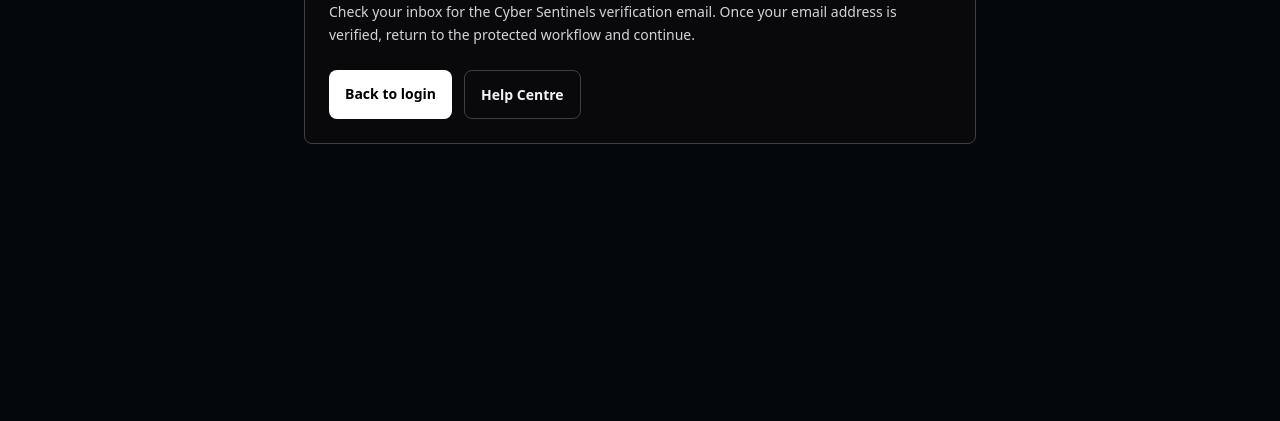
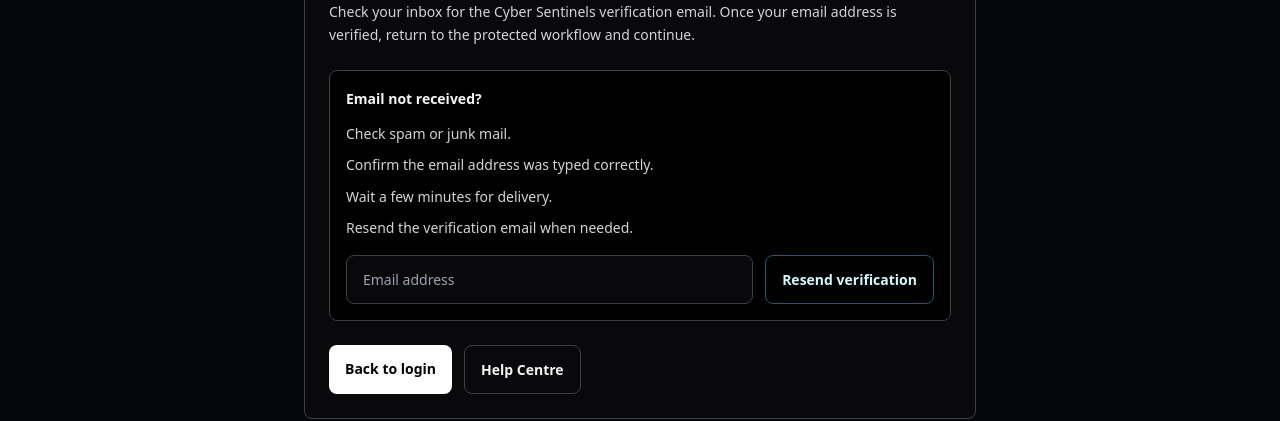
Before and after one commit to emeaexecutive/Cyber-Sentinels-V2, a Next.js app: page /verify-email in a window 1280 px wide. Shown: the part 271-692 px from the top of the page. Built offline with nearby package versions, Linux system fonts and the light colour scheme; no server answers.

Commit message:
Audit account creation and email verification flow

```diff
--- a/app/login/page.tsx
+++ b/app/login/page.tsx
@@ -83,6 +83,7 @@ export default function LoginPage() {
   const router = useRouter();
   const [email, setEmail] = useState("");
   const [password, setPassword] = useState("");
+  const [confirmPassword, setConfirmPassword] = useState("");
   const [message, setMessage] = useState("");
   const [turnstileToken, setTurnstileToken] = useState("");
   const [nextPath, setNextPath] = useState("/passport");
@@ -217,6 +218,11 @@ export default function LoginPage() {
       return;
     }
 
+    if (password !== confirmPassword) {
+      setMessage("Passwords do not match.");
+      return;
+    }
+
     if (!allowAuthAttempt("create-account")) return;
 
     setMessage("");
@@ -247,9 +253,7 @@ export default function LoginPage() {
         return;
       }
 
-      setMessage(
-        "Account created. Please verify your email before continuing."
-      );
+      setMessage("Check your email to verify your account before continuing.");
     } catch (error) {
       console.error("Supabase account creation failed.", error);
       setMessage(error instanceof Error ? error.message : "Could not create account.");
@@ -397,6 +401,15 @@ export default function LoginPage() {
               className="rounded-xl border border-zinc-800 bg-zinc-950 p-4 text-white"
             />
 
+            <input
+              value={confirmPassword}
+              onChange={(event) => setConfirmPassword(event.target.value)}
+              type="password"
+              placeholder="Confirm password"
+              autoComplete="new-password"
+              className="rounded-xl border border-zinc-800 bg-zinc-950 p-4 text-white"
+            />
+
             {turnstileSiteKey ? (
               <div className="rounded-xl border border-zinc-800 bg-zinc-950 p-3">
                 <Script src="https://challenges.cloudflare.com/turnstile/v0/api.js" async defer />
--- a/app/verify-email/page.tsx
+++ b/app/verify-email/page.tsx
@@ -1,6 +1,63 @@
+"use client";
+
 import Link from "next/link";
+import { useEffect, useState } from "react";
+import { createClient } from "@/lib/supabase/client";
+
+function getSafeRedirect(path: string | null) {
+  if (!path || !path.startsWith("/") || path.startsWith("//")) {
+    return "/passport";
+  }
+
+  return path;
+}
 
 export default function VerifyEmailPage() {
+  const [email, setEmail] = useState("");
+  const [nextPath, setNextPath] = useState("/passport");
+  const [message, setMessage] = useState("");
+  const [loading, setLoading] = useState(false);
+
+  useEffect(() => {
+    const searchParams = new URLSearchParams(window.location.search);
+    setNextPath(getSafeRedirect(searchParams.get("next")));
+  }, []);
+
+  async function resendVerificationEmail() {
+    const trimmedEmail = email.trim();
+
+    if (!trimmedEmail) {
+      setMessage("Enter the email address you used to create your account.");
+      return;
+    }
+
+    setLoading(true);
+    setMessage("");
+
+    try {
+      const supabase = createClient();
+      const { error } = await supabase.auth.resend({
+        type: "signup",
+        email: trimmedEmail,
+        options: {
+          emailRedirectTo: `${window.location.origin}/auth/callback?next=${encodeURIComponent(nextPath)}`,
+        },
+      });
+
+      if (error) {
+        setMessage(error.message || "Could not resend the verification email.");
+        return;
+      }
+
+      setMessage("Verification email resent. Check your inbox and spam or junk folder.");
+    } catch (error) {
+      console.error("Supabase verification resend failed.", error);
+      setMessage(error instanceof Error ? error.message : "Could not resend the verification email.");
+    } finally {
+      setLoading(false);
+    }
+  }
+
   return (
     <main className="min-h-screen bg-[#04070c] px-6 py-12 text-white md:px-8">
       <section className="mx-auto max-w-2xl rounded-lg border border-zinc-800 bg-zinc-950 p-6">
@@ -9,6 +66,36 @@ export default function VerifyEmailPage() {
         <p className="mt-4 text-sm leading-7 text-zinc-400">
           Check your inbox for the Cyber Sentinels verification email. Once your email address is verified, return to the protected workflow and continue.
         </p>
+
+        <div className="mt-6 rounded-lg border border-zinc-800 bg-black p-4">
+          <h2 className="text-sm font-semibold text-zinc-100">Email not received?</h2>
+          <ul className="mt-3 grid gap-2 text-sm leading-6 text-zinc-400">
+            <li>Check spam or junk mail.</li>
+            <li>Confirm the email address was typed correctly.</li>
+            <li>Wait a few minutes for delivery.</li>
+            <li>Resend the verification email when needed.</li>
+          </ul>
+          <div className="mt-4 grid gap-3 sm:grid-cols-[1fr_auto]">
+            <input
+              value={email}
+              onChange={(event) => setEmail(event.target.value)}
+              type="email"
+              placeholder="Email address"
+              autoComplete="email"
+              className="rounded-lg border border-zinc-800 bg-zinc-950 px-4 py-3 text-sm text-white"
+            />
+            <button
+              onClick={resendVerificationEmail}
+              disabled={loading}
+              type="button"
+              className="rounded-lg border border-cyan-800 px-4 py-3 text-sm font-semibold text-cyan-100 hover:border-cyan-500 disabled:opacity-50"
+            >
+              {loading ? "Sending..." : "Resend verification"}
+            </button>
+          </div>
+          {message ? <p className="mt-3 text-sm text-zinc-300">{message}</p> : null}
+        </div>
+
         <div className="mt-6 flex flex-wrap gap-3">
           <Link href="/login" className="rounded-lg bg-white px-4 py-3 text-sm font-semibold text-black hover:bg-cyan-100">
             Back to login
--- a/lib/runtime-validation/runner.ts
+++ b/lib/runtime-validation/runner.ts
@@ -366,15 +366,28 @@ async function supabaseRuntimeChecks() {
 }
 
 async function authChecks(baseUrl: string) {
+  const siteUrl = String(process.env.NEXT_PUBLIC_SITE_URL || process.env.NEXT_PUBLIC_APP_URL || "").replace(/\/$/, "");
+  const base = getBaseUrl(baseUrl);
+  const callbackRouteExists = routeFileExists("auth", "callback", "route.ts");
   const checks: RuntimeValidationCheck[] = [
     check(
       "Auth System",
       "Callback route exists",
-      routeFileExists("auth", "callback", "route.ts") ? "PASS" : "FAIL",
-      routeFileExists("auth", "callback", "route.ts")
+      callbackRouteExists ? "PASS" : "FAIL",
+      callbackRouteExists
         ? "Callback route file is present."
         : "Callback route file is missing.",
       true
+    ),
+    check(
+      "Auth System",
+      "Site URL / redirect URL warning",
+      siteUrl ? (siteUrl === base ? "PASS" : "WARNING") : "WARNING",
+      siteUrl
+        ? siteUrl === base
+          ? `NEXT_PUBLIC_SITE_URL matches this runtime origin and should allow ${siteUrl}/auth/callback.`
+          : `NEXT_PUBLIC_SITE_URL is ${siteUrl}; verify Supabase Auth allows both ${siteUrl}/auth/callback and ${base}/auth/callback for this deployment.`
+        : `NEXT_PUBLIC_SITE_URL is missing. Configure it and add ${base}/auth/callback to Supabase Auth redirect URLs.`
     ),
   ];
 
@@ -382,12 +395,12 @@ async function authChecks(baseUrl: string) {
   const anonKey = String(process.env.NEXT_PUBLIC_SUPABASE_ANON_KEY ?? "");
 
   if (!supabaseUrl || !anonKey) {
-    checks.push(check("Auth System", "Supabase auth initialized", "FAIL", "Supabase public env vars are missing.", true));
+    checks.push(check("Auth System", "Supabase auth configured", "FAIL", "Supabase public env vars are missing.", true));
   } else {
     checks.push(
       await checkSupabaseEndpoint(
         "Auth System",
-        "Supabase auth initialized",
+        "Supabase auth configured",
         `${supabaseUrl}/auth/v1/settings`,
         { apikey: anonKey },
         true
@@ -536,6 +549,11 @@ function emailAndBotProtectionChecks() {
   const authPracticalGuard = fileContains("app", "login", "page.tsx", /allowAuthAttempt/) &&
     fileContains("app", "login", "page.tsx", /cf-turnstile/);
   const publicFormsProtected = enterpriseProtected && waitlistProtected && proWaitlistProtected;
+  const emailProviderConfigured = hasEnv("RESEND_API_KEY");
+  const signupRedirectConfigured =
+    fileContains("app", "login", "page.tsx", /emailRedirectTo:\s*`\$\{window\.location\.origin\}\/auth\/callback/) &&
+    fileContains("app", "verify-email", "page.tsx", /supabase\.auth\.resend/) &&
+    fileContains("app", "verify-email", "page.tsx", /\/auth\/callback/);
 
   return [
     check(
@@ -545,6 +563,22 @@ function emailAndBotProtectionChecks() {
       emailGateConfigured
         ? "Verified email is required before protected dashboard, passport, workspace, admin and verification workflows."
         : "Email verification gate or /verify-email page is missing."
+    ),
+    check(
+      "Account Security",
+      "Email verification expected",
+      emailGateConfigured && signupRedirectConfigured ? "PASS" : "WARNING",
+      emailGateConfigured && signupRedirectConfigured
+        ? "Signup and resend flows route through /auth/callback, and middleware blocks unverified users from protected workflows."
+        : "Signup redirect, resend verification, or middleware verification checks need review."
+    ),
+    check(
+      "Account Security",
+      "Email provider status",
+      emailProviderConfigured ? "PASS" : "WARNING",
+      emailProviderConfigured
+        ? "RESEND_API_KEY is configured for app-managed email delivery. Supabase Auth email settings still need dashboard confirmation."
+        : "No app email provider env detected. Supabase Auth can still send verification emails if SMTP/Auth email is configured in the Supabase dashboard."
     ),
     check(
       "Bot Protection",
```
Also changed, not shown: 1 other file (tests, documents, lock files or other folders).
